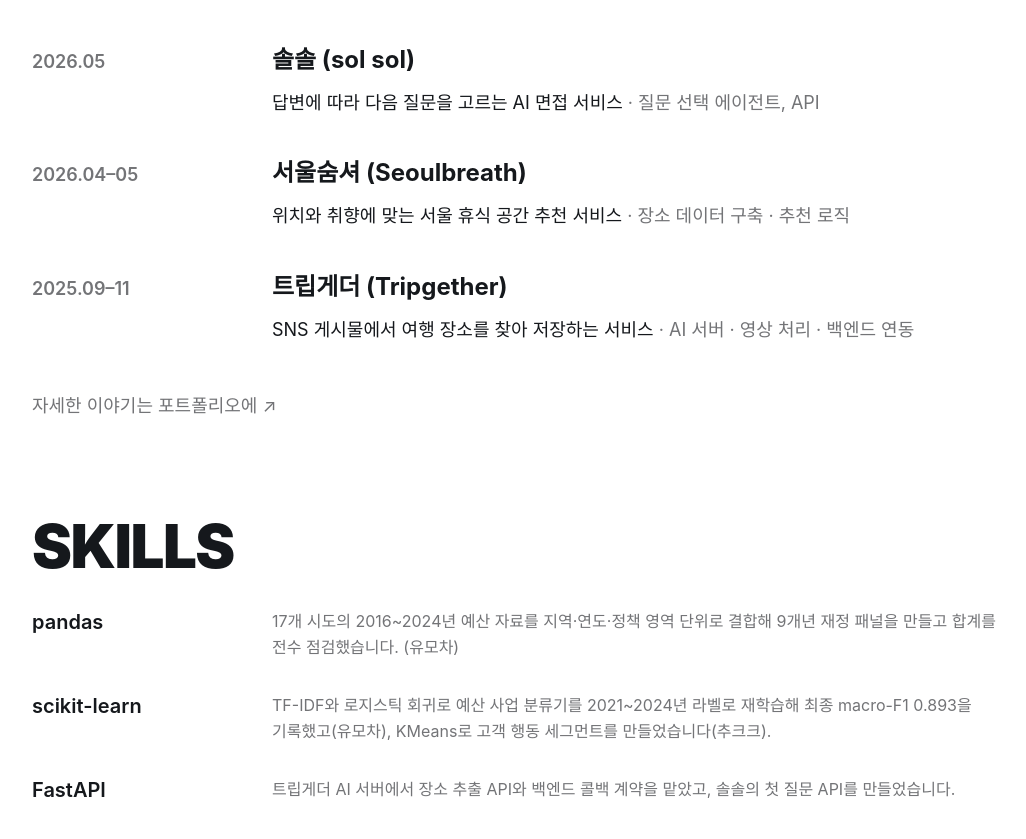
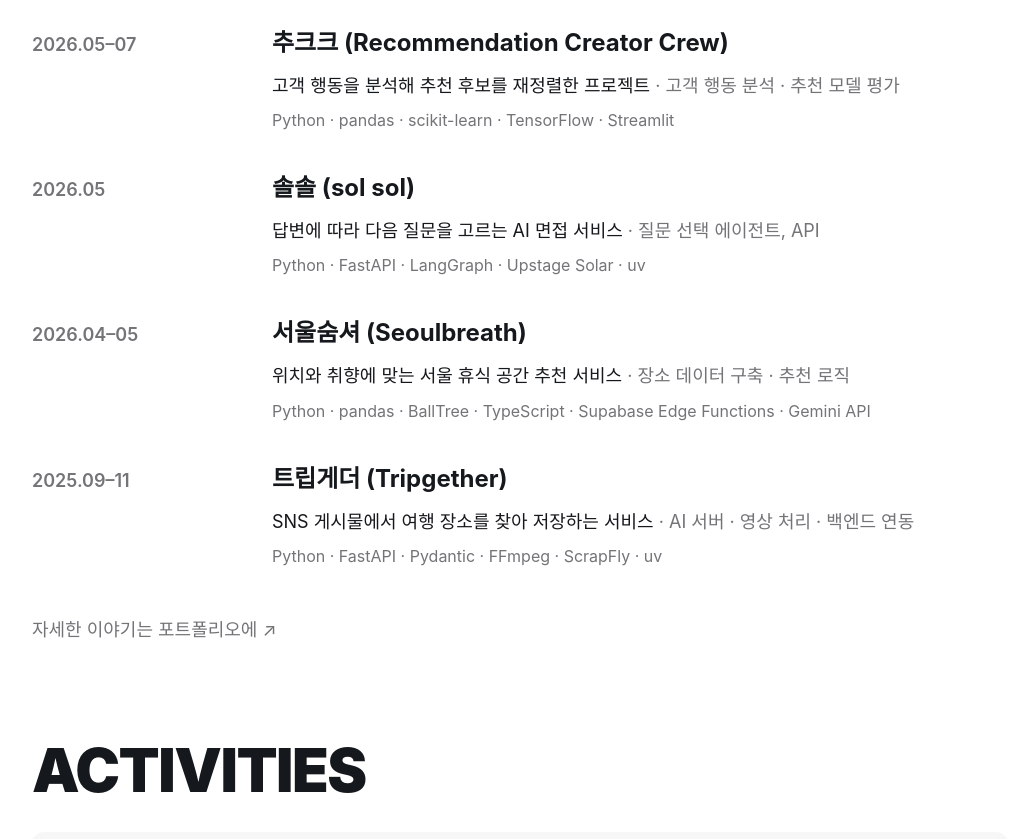
Before and after one commit to JungYeoni/portfolio, a Next.js app: page / in a window 1280 px wide. Shown: the part 1916-2755 px from the top of the page, without its empty margins (120-1146 px from the left). Built offline with nearby package versions, Linux system fonts and the light colour scheme; a web font is replaced by a local one.

Commit message:
feat: 기술 스택을 프로젝트별로 표시 (#33) (#34)

```diff
--- a/src/app/page.tsx
+++ b/src/app/page.tsx
@@ -1,6 +1,6 @@
 import type { Metadata } from "next";
 import Link from "next/link";
-import { activities, awards, certifications, education, experience, profile, projects, skills } from "@/data/portfolio";
+import { activities, awards, certifications, education, experience, profile, projects } from "@/data/portfolio";
 import { ExtLink, Section } from "./_components/ui";
 
 export const metadata: Metadata = {
@@ -24,7 +24,6 @@
           <a href="#education" className="hover:text-foreground hover:underline">학력</a>
           <a href="#experience" className="hover:text-foreground hover:underline">경력</a>
           <a href="#projects" className="hover:text-foreground hover:underline">프로젝트</a>
-          <a href="#skills" className="hover:text-foreground hover:underline">기술</a>
           <a href="#activity" className="hover:text-foreground hover:underline">활동</a>
           <a href="#awards" className="hover:text-foreground hover:underline">수상</a>
           <a href="#certification" className="hover:text-foreground hover:underline">자격증</a>
@@ -85,6 +84,7 @@
                     {project.shortDescription}
                     <span className="text-muted"> · {project.role}</span>
                   </p>
+                  <p className="mt-2 text-base text-muted">{project.stack.join(" · ")}</p>
                 </div>
               </article>
             ))}
@@ -92,17 +92,6 @@
           <Link href="/portfolio" className="mt-12 inline-block text-lg text-muted hover:text-foreground hover:underline">
             자세한 이야기는 포트폴리오에 ↗
           </Link>
-        </Section>
-
-        <Section id="skills" title="Skills">
-          <div className="grid gap-8">
-            {skills.map((item) => (
-              <article key={item.name} className="grid gap-2 md:grid-cols-[12rem_minmax(0,1fr)] md:gap-12">
-                <h3 className="text-lg font-semibold md:text-xl">{item.name}</h3>
-                <p className="min-w-0 text-base leading-relaxed text-muted">{item.usage}</p>
-              </article>
-            ))}
-          </div>
         </Section>
 
         <Section id="activity" title="Activities">
--- a/src/data/portfolio.ts
+++ b/src/data/portfolio.ts
@@ -249,30 +249,6 @@
 
 export const projects: (Project | CompactProject)[] = [...featured, ...others].sort((a, b) => b.sortDate.localeCompare(a.sortDate));
 
-// 기술별로 프로젝트에서 실제로 한 일 — 내용은 위 프로젝트 본문에 있는 사실만 쓴다
-export const skills = [
-  {
-    name: "pandas",
-    usage: "17개 시도의 2016~2024년 예산 자료를 지역·연도·정책 영역 단위로 결합해 9개년 재정 패널을 만들고 합계를 전수 점검했습니다. (유모차)",
-  },
-  {
-    name: "scikit-learn",
-    usage: "TF-IDF와 로지스틱 회귀로 예산 사업 분류기를 2021~2024년 라벨로 재학습해 최종 macro-F1 0.893을 기록했고(유모차), KMeans로 고객 행동 세그먼트를 만들었습니다(추크크).",
-  },
-  {
-    name: "FastAPI",
-    usage: "트립게더 AI 서버에서 장소 추출 API와 백엔드 콜백 계약을 맡았고, 솔솔의 첫 질문 API를 만들었습니다.",
-  },
-  {
-    name: "Supabase",
-    usage: "비자부기에서 13개 테이블·1,101행을 다시 실행해도 안전하게 적재하는 적재기를, 서울숨셔에서 추천 서버 함수를 구현했습니다.",
-  },
-  {
-    name: "LangGraph",
-    usage: "팀의 LangGraph 면접 그래프에 연결된 Meta Agent에서 답변에 따른 면접관 선택·폴백 로직을 구현했습니다. (솔솔)",
-  },
-];
-
 export const experience = [
   {
     organization: "트립게더 (Tripgether)",
```
